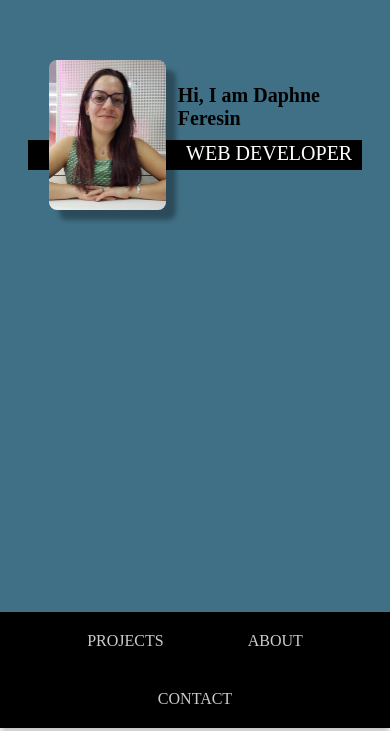
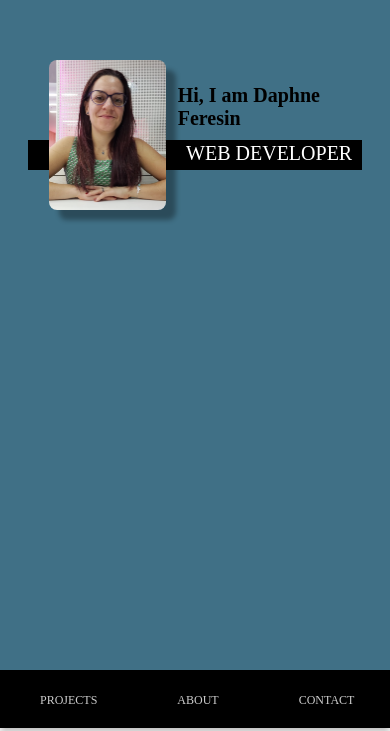
Before and after one commit to daph3105/Portfolio, a plain HTML site: page index.html in a window 390 px wide. Shown: the part 116-847 px from the top of the page. Drawn offline with Linux system fonts and the light colour scheme; a web font is replaced by a local one.

Commit message:
mobile start

```diff
--- a/style.css
+++ b/style.css
@@ -195,9 +195,15 @@ font-size: 2.5vw;
         width:160%;
         height:30px;
         padding: 2px 10px;
-        margin-top:10px;
         font-size: 20px;
     }
+.nav ul{
+    display:flex;
+}
+.nav-link{
+    font-size: 12px;
+}
+
 .nav{
 
 }
```
